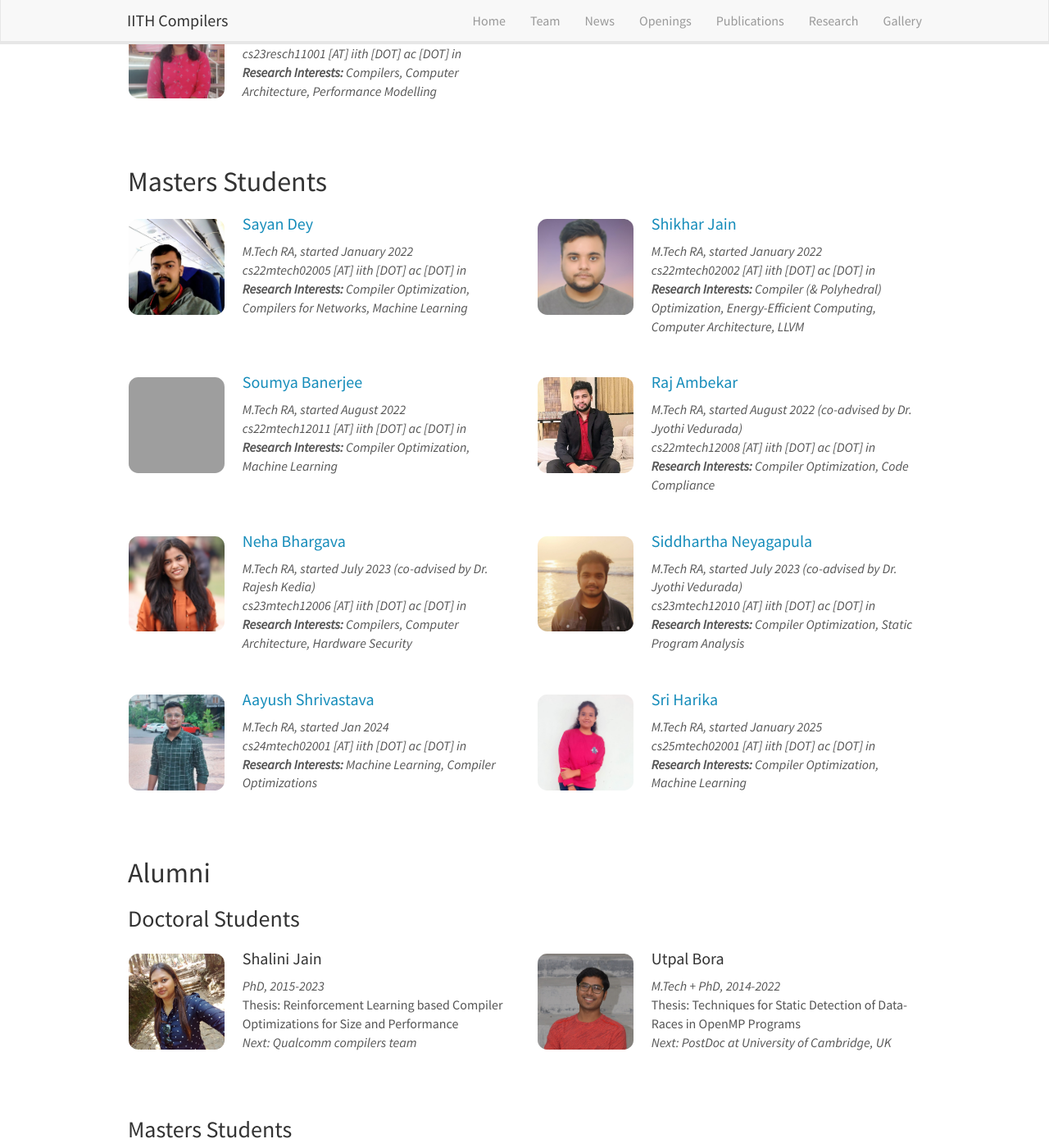
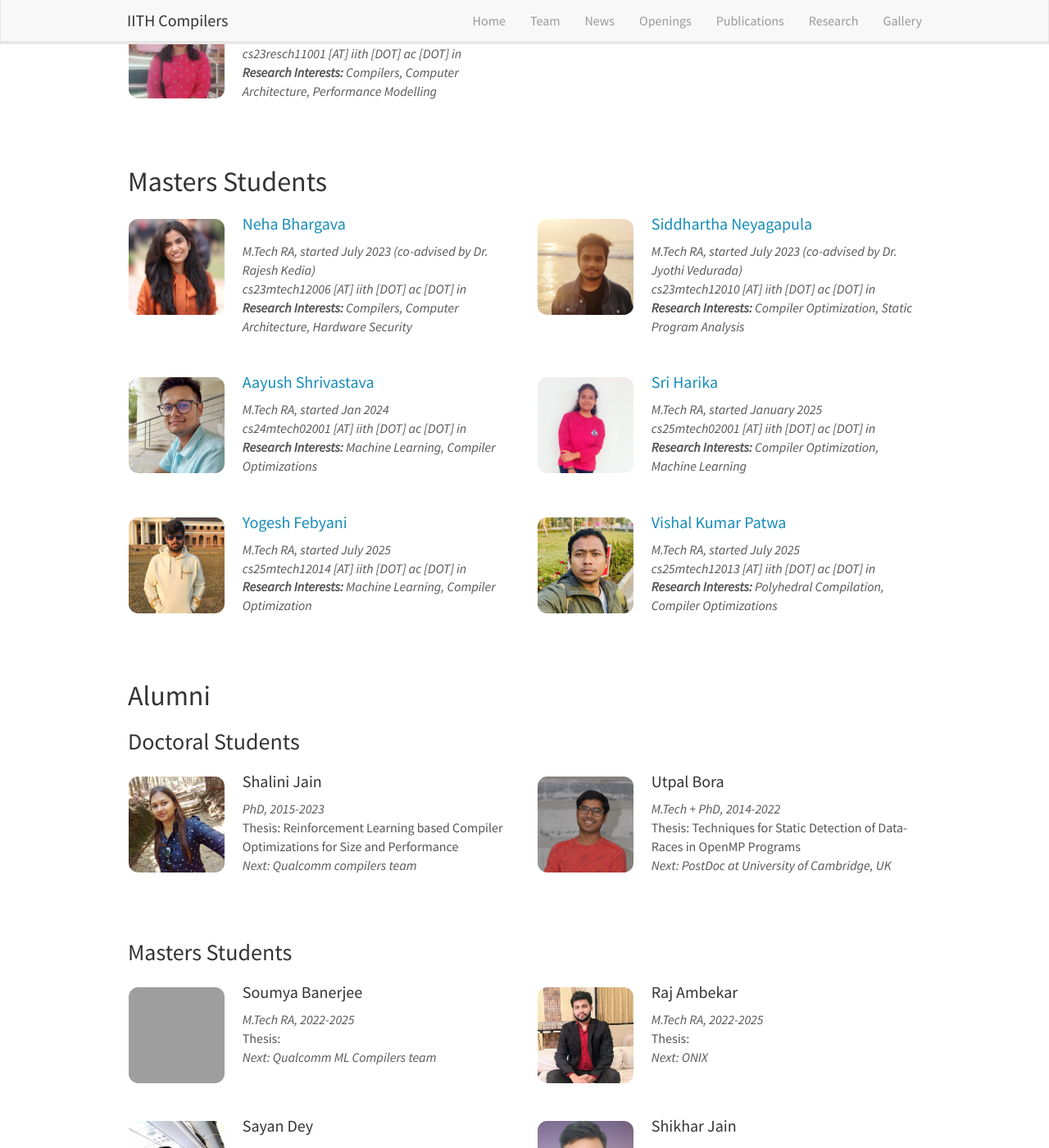
Before and after one commit to utpalbora/compilers.cse.iith.ac.in, a Jekyll site: the page built from _pages/team.md, in a window 1280 px wide and 1400 px high, scrolled down 1062 px. Shown: the whole window at 82% size. Built offline with Jekyll 4.4.1, drawn with Linux system fonts in a browser that asks for light colours; nearby versions of some CDN libraries; part of the change alters nothing that is shown; some of the changed text lies outside the part shown; grey boxes are pictures that could not be loaded.

Commit message:
Add team members and update profile photos

```diff
--- a/_data/alumni.yml
+++ b/_data/alumni.yml
@@ -13,6 +13,61 @@
   photo: utpal.jpg
   next : PostDoc at University of Cambridge, UK
   thesis : Techniques for Static Detection of Data-Races in OpenMP Programs
+
+- name: Soumya Banerjee
+  type: alum
+  # url :
+  #   value: 1
+  #   link: https://github.com/Soumyaworks
+  value: mtech
+  photo: Soumya.jpg
+  info: M.Tech RA, 2022-2025
+  thesis:
+  next : Qualcomm ML Compilers team
+  # email: cs22mtech12011 [AT] iith [DOT] ac [DOT] in
+  # interests: Compiler Optimization, Machine Learning
+
+- name: Raj Ambekar
+  type: alum
+  # url :
+  #   value: 1
+  #   link: https://github.com/RajAmbekar191094
+  value: mtech
+  photo: Raj_Ambekar.png
+  info: M.Tech RA, 2022-2025
+  thesis:
+  next : ONIX
+  # email: cs22mtech12008 [AT] iith [DOT] ac [DOT] in
+  # interests: Compiler Optimization, Code Compliance
+
+- name: Sayan Dey
+  type: alum
+  # url:
+  #   value: 1
+  #   link: https://github.com/sayan-dey
+  value: mtech
+  info: M.Tech RA, 2022-2025
+  photo: sayan.jpg
+  thesis:
+  next : Qualcomm ML Compilers team
+  # info: M.Tech RA, started January 2022
+  # email: cs22mtech02005 [AT] iith [DOT] ac [DOT] in
+  # interests: Compiler Optimization, Compilers for Networks, Machine Learning
+
+- name: Shikhar Jain
+  type: alum
+  # url:
+  #   value: 1
+  #   link: https://github.com/zimgithub
+  value: mtech
+  photo: Shikhar.jpg
+  info: M.Tech RA, 2022-2025
+  thesis:
+  next : Texas Instruments
+  # email: cs22mtech02002 [AT] iith [DOT] ac [DOT] in
+  # interests: Compiler (& Polyhedral) Optimization, Energy-Efficient Computing, Computer Architecture, LLVM
+
+
 
 - name: Kuldeep Gautam
   type: alum
--- a/_data/team_members.yml
+++ b/_data/team_members.yml
@@ -124,45 +124,45 @@
 #   email: cs17b21m000001 [AT] iith [DOT] ac [DOT] in
 #   interests: Compilers for Networks, Compiler Optimizations, Program representation, Machine Learning
 
-- name: Sayan Dey
-  type: mtech
-  url:
-    value: 1
-    link: https://github.com/sayan-dey
-  photo: sayan.jpg
-  info: M.Tech RA, started January 2022
-  email: cs22mtech02005 [AT] iith [DOT] ac [DOT] in
-  interests: Compiler Optimization, Compilers for Networks, Machine Learning
+# - name: Sayan Dey
+#   type: mtech
+#   url:
+#     value: 1
+#     link: https://github.com/sayan-dey
+#   photo: sayan.jpg
+#   info: M.Tech RA, started January 2022
+#   email: cs22mtech02005 [AT] iith [DOT] ac [DOT] in
+#   interests: Compiler Optimization, Compilers for Networks, Machine Learning
 
-- name: Shikhar Jain
-  type: mtech
-  url:
-    value: 1
-    link: https://github.com/zimgithub
-  photo: Shikhar.jpg
-  info: M.Tech RA, started January 2022
-  email: cs22mtech02002 [AT] iith [DOT] ac [DOT] in
-  interests: Compiler (& Polyhedral) Optimization, Energy-Efficient Computing, Computer Architecture, LLVM
+# - name: Shikhar Jain
+#   type: mtech
+#   url:
+#     value: 1
+#     link: https://github.com/zimgithub
+#   photo: Shikhar.jpg
+#   info: M.Tech RA, started January 2022
+#   email: cs22mtech02002 [AT] iith [DOT] ac [DOT] in
+#   interests: Compiler (& Polyhedral) Optimization, Energy-Efficient Computing, Computer Architecture, LLVM
 
-- name: Soumya Banerjee
-  type: mtech
-  url :
-    value: 1
-    link: https://github.com/Soumyaworks
-  photo: Soumya.jpg
-  info: M.Tech RA, started August 2022
-  email: cs22mtech12011 [AT] iith [DOT] ac [DOT] in
-  interests: Compiler Optimization, Machine Learning
+# - name: Soumya Banerjee
+#   type: mtech
+#   url :
+#     value: 1
+#     link: https://github.com/Soumyaworks
+#   photo: Soumya.jpg
+#   info: M.Tech RA, started August 2022
+#   email: cs22mtech12011 [AT] iith [DOT] ac [DOT] in
+#   interests: Compiler Optimization, Machine Learning
 
-- name: Raj Ambekar
-  type: mtech
-  url :
-    value: 1
-    link: https://github.com/RajAmbekar191094
-  photo: Raj_Ambekar.png
-  info: M.Tech RA, started August 2022 (co-advised by Dr. Jyothi Vedurada)
-  email: cs22mtech12008 [AT] iith [DOT] ac [DOT] in
-  interests: Compiler Optimization, Code Compliance
+# - name: Raj Ambekar
+#   type: mtech
+#   url :
+#     value: 1
+#     link: https://github.com/RajAmbekar191094
+#   photo: Raj_Ambekar.png
+#   info: M.Tech RA, started August 2022 (co-advised by Dr. Jyothi Vedurada)
+#   email: cs22mtech12008 [AT] iith [DOT] ac [DOT] in
+#   interests: Compiler Optimization, Code Compliance
 
 - name: Neha Bhargava
   type: mtech
@@ -213,6 +213,26 @@
   info: M.Tech RA, started January 2025
   email: cs25mtech02001 [AT] iith [DOT] ac [DOT] in
   interests: Compiler Optimization, Machine Learning
+
+- name: Yogesh Febyani
+  type: mtech
+  url :
+    value: 1
+    link: https://github.com/yogesh0127
+  photo: yogesh.png
+  info: M.Tech RA, started July 2025
+  email: cs25mtech12014 [AT] iith [DOT] ac [DOT] in
+  interests: Machine Learning, Compiler Optimization
+
+- name: Vishal Kumar Patwa
+  type: mtech
+  url :
+    value: 1
+    link: https://github.com/cs25mtech12013-commits
+  photo: vishal.jpeg
+  info: M.Tech RA, started July 2025
+  email: cs25mtech12013 [AT] iith [DOT] ac [DOT] in
+  interests: Polyhedral Compilation, Compiler Optimizations
 # - name: Raghvendra Gupta
 #   type: mtech
 #   url :
```
Also changed, not shown: images/teampic/aayush.png, images/teampic/vishal.jpeg (added), images/teampic/yogesh.png (added).
